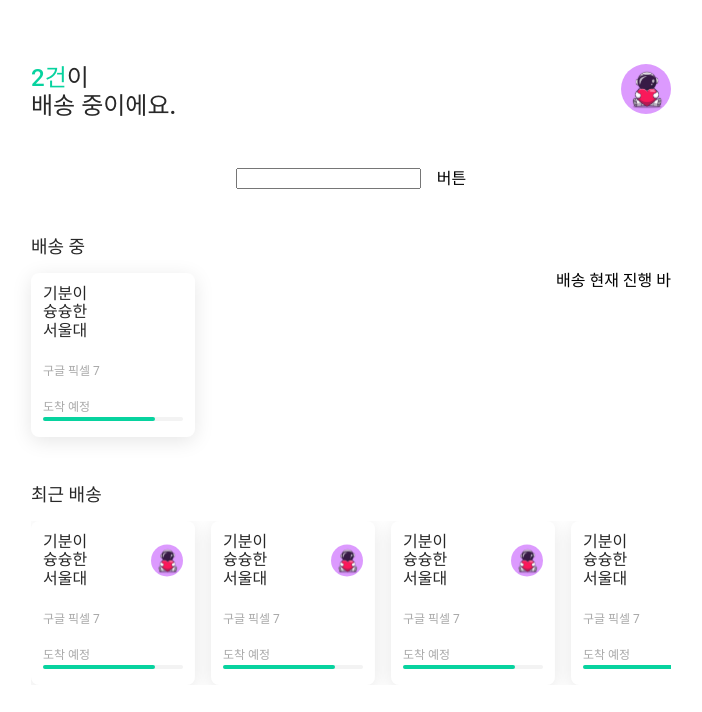
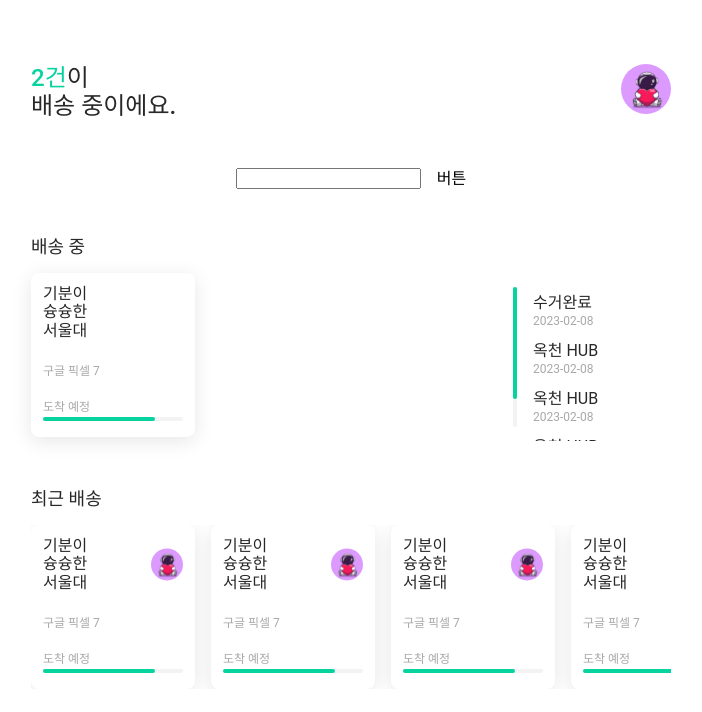
Before and after one commit to gdsc-ssu/ssung-delivery-frontend, a React (Vite) app in the folder packages/app/user-client/: page / in a window 1280 px wide. Shown: the top 712 px of the page, without its empty margins (289-991 px from the left). Built offline with nearby package versions, Linux system fonts and the light colour scheme.

Commit message:
style: [리팩토링 필요] 세로형 배송 히스토리바 초안 구성

```diff
--- a/packages/app/user-client/src/App/App.shipping.tsx
+++ b/packages/app/user-client/src/App/App.shipping.tsx
@@ -1,6 +1,8 @@
+import styled from '@emotion/styled'
 import { memo } from 'react'
 import Card from '../component/Card'
 import { Flex, Spacer } from '../component/Layout'
+import Progress from '../component/ProgressBar'
 import { SubTitle, Text } from '../component/Text'
 
 const Shipping = () => {
@@ -14,12 +16,62 @@ const Shipping = () => {
       <Flex justifyContent={'space-between'}>
         <div>
           <Card />
-          {/* <Text>안녕하세요</Text> */}
         </div>
-        <div>배송 현재 진행 바</div>
+
+        {/* 컴포넌트 분리 예정 */}
+        <ShipHistoryContainer>
+          <div style={{ position: 'sticky', top: 0 }}>
+            <Progress progress="80%" orient="vertical" />
+          </div>
+
+          <Flex
+            flexDirection={'column'}
+            gap={'1rem'}
+            style={{ marginLeft: '1rem' }}
+          >
+            <Flex flexDirection={'column'} gap={'0.25rem'}>
+              <Text>수거완료</Text>
+              <Text size="sm" gray>
+                2023-02-08
+              </Text>
+            </Flex>
+            <Flex flexDirection={'column'} gap={'0.25rem'}>
+              <Text>옥천 HUB</Text>
+              <Text size="sm" gray>
+                2023-02-08
+              </Text>
+            </Flex>
+            <Flex flexDirection={'column'} gap={'0.25rem'}>
+              <Text>옥천 HUB</Text>
+              <Text size="sm" gray>
+                2023-02-08
+              </Text>
+            </Flex>
+            <Flex flexDirection={'column'} gap={'0.25rem'}>
+              <Text>옥천 HUB</Text>
+              <Text size="sm" gray>
+                2023-02-08
+              </Text>
+            </Flex>
+            <Flex flexDirection={'column'} gap={'0.25rem'}>
+              <Text>옥천 HUB</Text>
+              <Text size="sm" gray>
+                2023-02-08
+              </Text>
+            </Flex>
+          </Flex>
+        </ShipHistoryContainer>
       </Flex>
     </div>
   )
 }
 
 export default memo(Shipping)
+
+const ShipHistoryContainer = styled.div`
+  padding: 14px;
+  width: 140px;
+  height: 140px;
+  overflow: scroll;
+  position: relative;
+`
```
